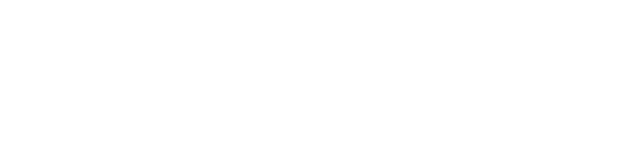
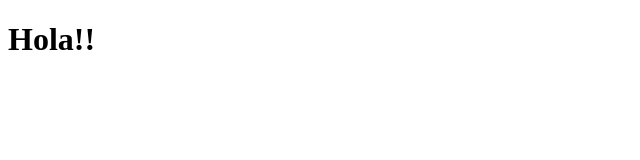
Before and after one commit to NSaad89/git, a plain HTML site: page index.html in a window 1280 px wide. Shown: the whole page, without its empty margins (0-640 px from the left). Drawn offline with Linux system fonts and the light colour scheme.

Commit message:
Agregamos titulo principal

```diff
--- a/index.html
+++ b/index.html
@@ -7,5 +7,7 @@
 </head>
 <body>
 
+    <h1>Hola!!</h1>
+
 </body>
 </html>
```
